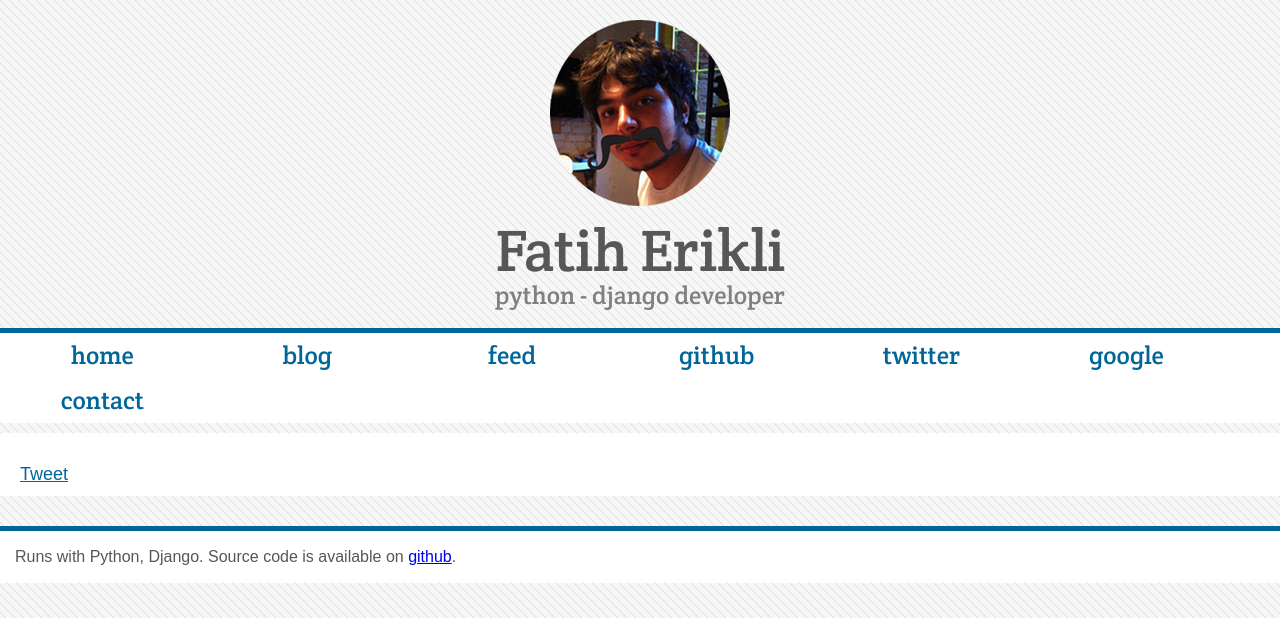
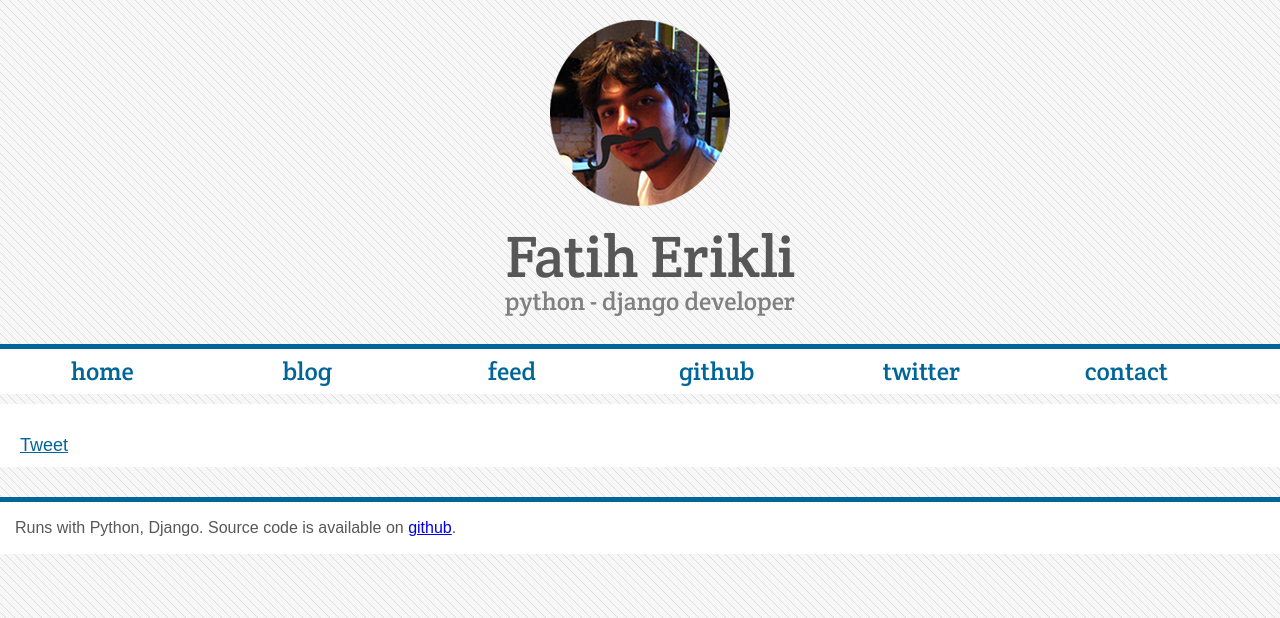
Before and after one commit to fatiherikli/fatiherikli.github.io, a Django app: template web/templates/blog/detail.html in a window 1280 px wide. Shown: the top 618 px of the page. Run offline with Django 3.2, Linux system fonts and the light colour scheme; the template is opened without the code that fills it, so the values that code supplies are empty; parts of the project's set-up code (start-up, migrations or seed data) failed here and were passed over; some libraries are stand-ins or nearby versions.

Commit message:
restructured markup of header tag

```diff
--- a/web/static/css/style.css
+++ b/web/static/css/style.css
@@ -9,18 +9,18 @@ body {
 
 header#banner {
     margin-top: 50px;
+    overflow: hidden;
 }
 
-    header#banner hgroup {
-        font-family: "Crete Round", serif;
-        font-weight: normal;
-        background: url(../img/kafa.png) no-repeat left top;
-        padding-left: 200px;
-        padding-bottom: 50px;
+    header img#logo {
+        float: left;
     }
 
-    header#banner hgroup:hover {
-        background-rotate: -10deg;
+    header#banner hgroup {
+        float: left;
+        font-family: "Crete Round", serif;
+        padding-bottom: 50px;
+        margin-left: 20px;
     }
 
     header#banner h1 {
@@ -304,8 +304,3 @@ body > footer {
     padding: 15px;
     border-top: 5px solid #069;
 }
-
-header > img {
-    display: none;
-    /* TODO: fix it! */
-}
--- a/web/static/css/tablet.css
+++ b/web/static/css/tablet.css
@@ -5,12 +5,19 @@ body {
 
 header#banner {
     margin-top: 20px;
+    text-align: center;
 }
 
+    header#banner img#logo {
+        float: none;
+    }
+
     header#banner hgroup {
-        padding: 150px 0 0 0;
-        background-position: top center;
+        float: none;
+        padding:  0;
         text-align: center;
+        margin-top: -30px;
+        margin-bottom: 10px;
     }
 
     header#banner h2 {
--- a/web/templates/base.html
+++ b/web/templates/base.html
@@ -39,7 +39,7 @@
 <body  itemscope itemtype="http://data-vocabulary.org/Person">
 
 <header id="banner" role="banner">
-    <img itemprop="photo" src="{{ STATIC_URL }}img/kafa.png" alt="Fatih Erikli" />
+    <img itemprop="photo" src="{{ STATIC_URL }}img/kafa.png" alt="Fatih Erikli" id="logo" />
     <hgroup>
         <h1 itemprop="name">Fatih Erikli</h1>
         <h2 itemprop="title">python - django developer</h2>
@@ -52,7 +52,6 @@
         <li><a href="{{ urls.blog_feed }}">feed</a></li>
         <li><a href="{{ urls.github }}">github</a></li>
         <li><a href="{{ urls.twitter }}">twitter</a></li>
-        <li><a href="https://plus.google.com/109590184509977241359?rel=author">google</a></li>
         <li><a href="{{ urls.contact }}">contact</a></li>
         {# TODO: find a solution for url tag problem in multi-domain django sites #}
     </ul>
```
